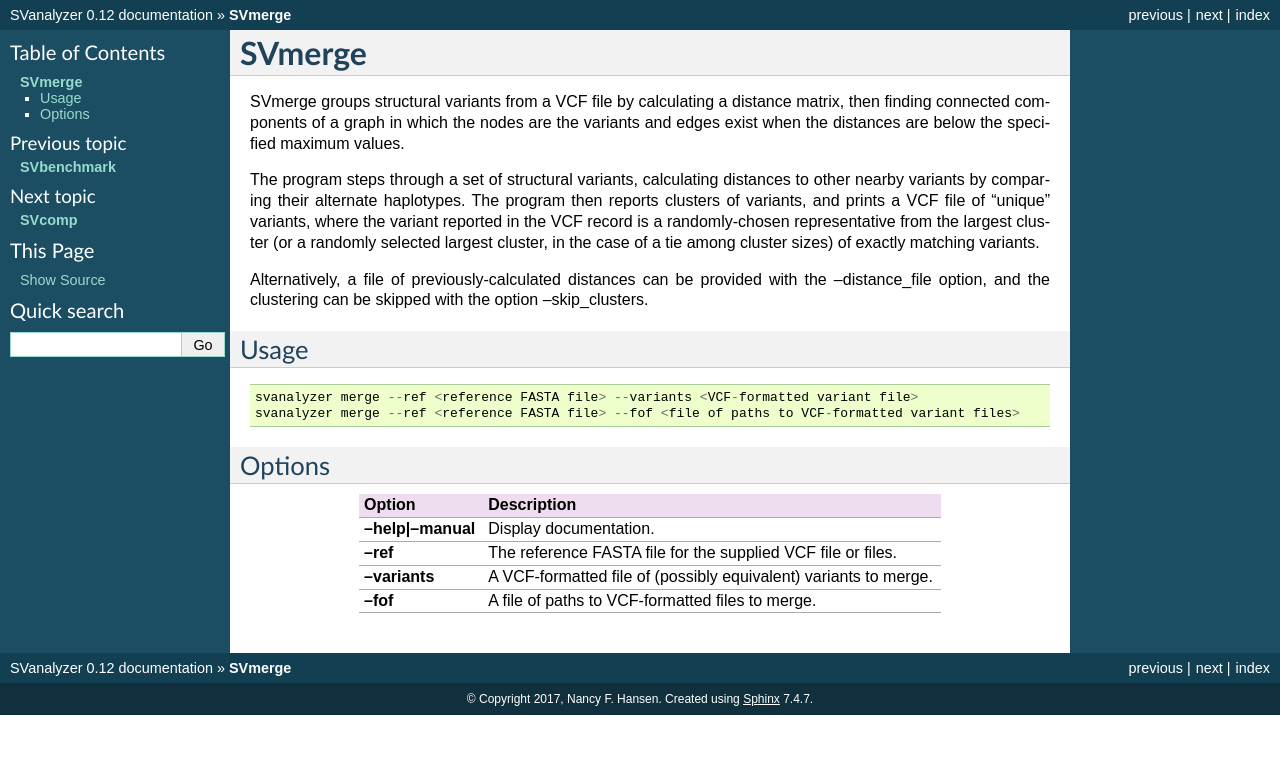
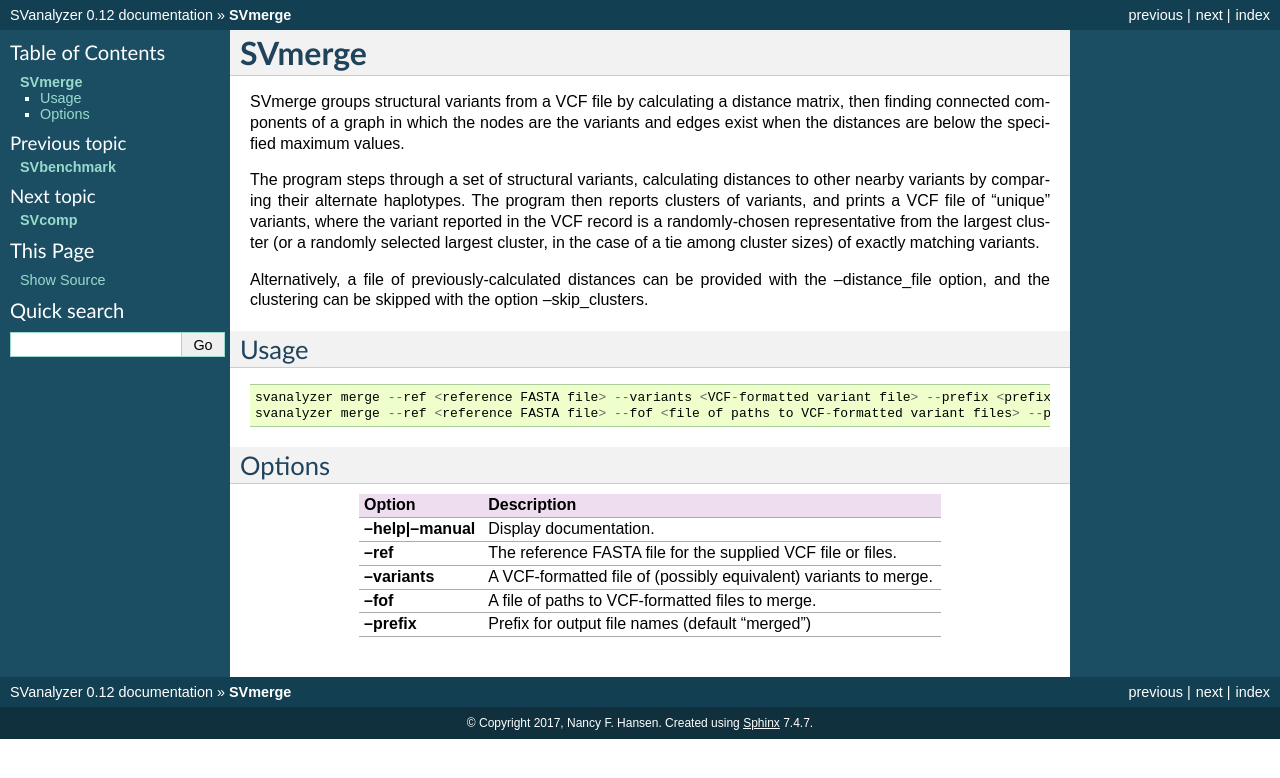
Before and after one commit to nhansen/SVanalyzer, a Sphinx documentation site: the page built from docs/svmerge.rst, in a window 1280 px wide. Shown: the top 778 px of the page. Built offline with Sphinx 7.4.7, drawn with Linux system fonts in a browser that asks for light colours.

Commit message:
Added prefix option to documentation

```diff
--- a/docs/svbenchmark.rst
+++ b/docs/svbenchmark.rst
@@ -28,4 +28,5 @@ Options
 **--normsizediff**                Disallow matches if alternate alleles have normalized size difference greater than normsizediff (default 1.0)
 **--normdist**                    Disallow matches if alternate alleles have normalized edit distance greater than normdist (default 1.0)
 **--minsize**                     Only include true variants of size >= minsize for recall calculation and test variants >= minsize for precision calculation (default 0)
+**--prefix**                      Prefix for output file names (default: "benchmark")
 ==========================     =======================================================================================================
--- a/docs/svmerge.rst
+++ b/docs/svmerge.rst
@@ -24,8 +24,8 @@ Usage
 ------------
 ::
 
-   svanalyzer merge --ref <reference FASTA file> --variants <VCF-formatted variant file>
-   svanalyzer merge --ref <reference FASTA file> --fof <file of paths to VCF-formatted variant files>
+   svanalyzer merge --ref <reference FASTA file> --variants <VCF-formatted variant file> --prefix <prefix for output files>
+   svanalyzer merge --ref <reference FASTA file> --fof <file of paths to VCF-formatted variant files> --prefix <prefix for output files>
 
 Options
 ------------
@@ -37,4 +37,5 @@ Options
 **--ref**                         The reference FASTA file for the supplied VCF file or files.
 **--variants**                    A VCF-formatted file of (possibly equivalent) variants to merge.
 **--fof**                         A file of paths to VCF-formatted files to merge.
+**--prefix**                      Prefix for output file names (default "merged")
 ==========================     =======================================================================================================
--- a/docs/svwiden.rst
+++ b/docs/svwiden.rst
@@ -11,7 +11,7 @@ Usage
 ------------
 ::
 
-   svanalyzer widen --ref <reference FASTA file> --variants <VCF-formatted variant file>
+   svanalyzer widen --ref <reference FASTA file> --variants <VCF-formatted variant file> --prefix <prefix for output files>
 
 Options
 ------------
@@ -23,4 +23,5 @@ Options
 **--ref**                         The reference FASTA file for the supplied VCF file or files.
 **--variants**                    A VCF-formatted file of (possibly equivalent) variants to merge.
 **--fof**                         A file of paths to VCF-formatted files to merge.
+**--prefix**                      Prefix for output file names (default: "widened")
 ==========================     =======================================================================================================
```
